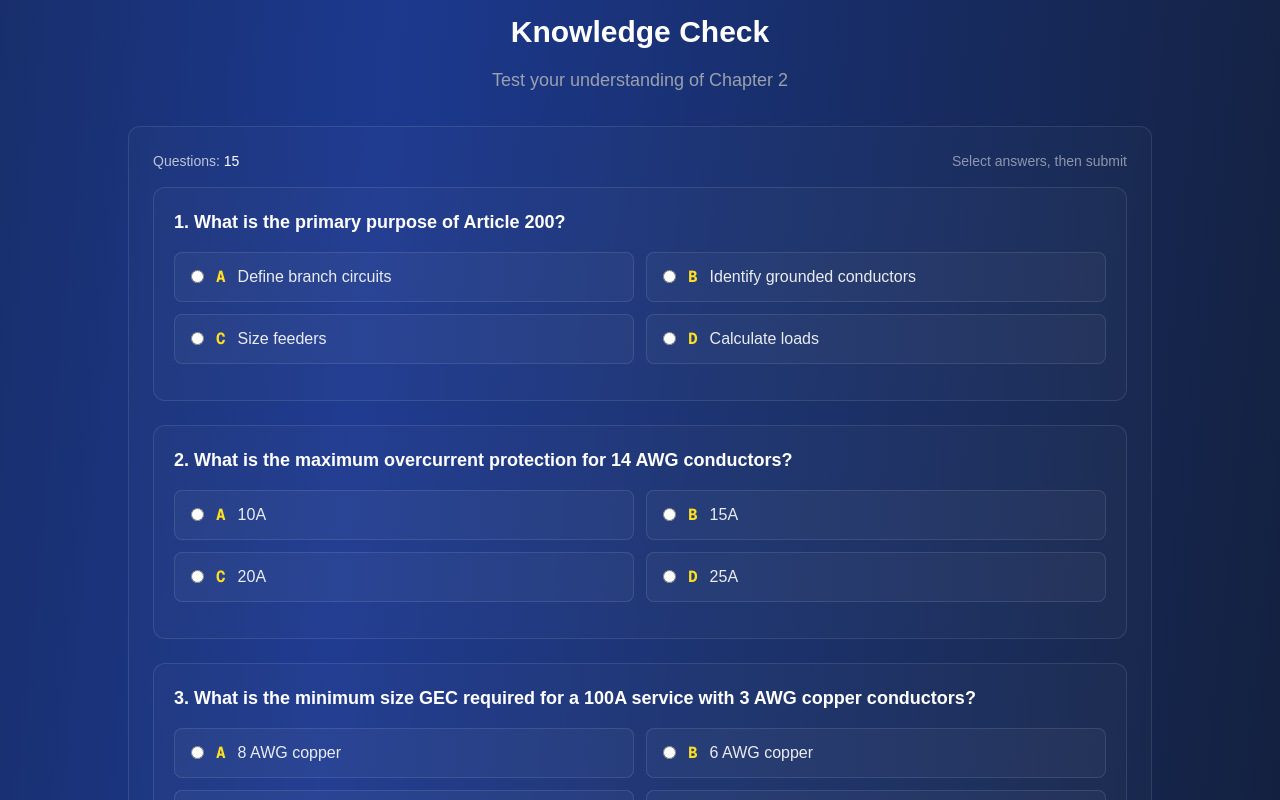
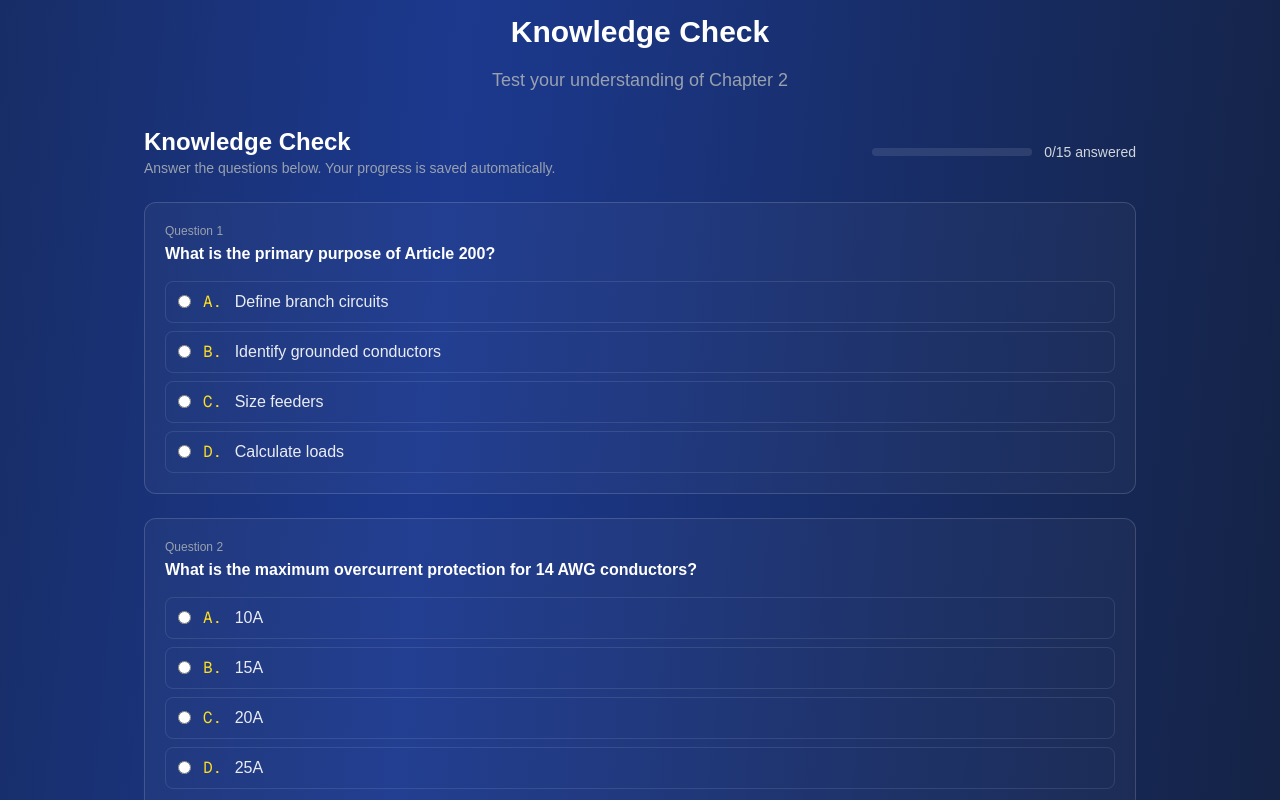
Before and after one commit to tommythorne/ohmwork-guide, a Next.js app: page /modules/module-02 in a window 1280 px wide. Shown: the part 8960-9760 px from the top of the page. Built offline with nearby package versions, Linux system fonts and the light colour scheme.

Commit message:
feat(quiz): add autosave, delayed grading, and pass/fail messaging (<75% retry, ≥75% pass)

```diff
--- a/app/components/Quiz.tsx
+++ b/app/components/Quiz.tsx
@@ -1,147 +1,230 @@
-'use client';
+"use client";
 
-import { useMemo, useState } from 'react';
+import { useEffect, useMemo, useState } from "react";
+import { CheckCircle, XCircle, Percent, RefreshCcw, Save, Send } from "lucide-react";
+// Import the shared types from ModuleTemplate to stay consistent
+import type { QuizQuestion, QuizChoiceKey } from "./ModuleTemplate";
 
-type ChoiceKey = 'A'|'B'|'C'|'D';
-type Choice = { key: ChoiceKey; text: string };
-type Question = {
-  id: number;
-  stem: string;
-  choices: Choice[];
-  answer: ChoiceKey;
-  why: string; // brief NEC explanation
+type Props = {
+  questions: QuizQuestion[];
+  /** Optional: provide your own storage key. If omitted, the component will use the current pathname. */
+  storageKey?: string;
 };
 
-export default function Quiz({ questions }: { questions: Question[] }) {
-  const [selected, setSelected] = useState<Record<number, ChoiceKey | null>>({});
+type StoredState = {
+  selections: Record<number, QuizChoiceKey | null>;
+  submitted: boolean;
+  scorePct: number | null;
+};
+
+const STORAGE_VERSION = 1;
+
+export default function Quiz({ questions, storageKey }: Props) {
+  // Derive a stable storage key from the current route if none is provided
+  const derivedKey = useMemo(() => {
+    if (storageKey) return `quiz:${STORAGE_VERSION}:${storageKey}`;
+    if (typeof window !== "undefined") {
+      return `quiz:${STORAGE_VERSION}:${window.location.pathname}`;
+    }
+    return `quiz:${STORAGE_VERSION}:global`;
+  }, [storageKey]);
+
+  // local state
+  const [selections, setSelections] = useState<Record<number, QuizChoiceKey | null>>(
+    () => Object.fromEntries(questions.map(q => [q.id, null]))
+  );
   const [submitted, setSubmitted] = useState(false);
+  const [scorePct, setScorePct] = useState<number | null>(null);
 
-  const allAnswered = useMemo(() => {
-    if (!questions?.length) return false;
-    return questions.every(q => selected[q.id] != null);
-  }, [questions, selected]);
+  // Load from localStorage
+  useEffect(() => {
+    try {
+      const raw = localStorage.getItem(derivedKey);
+      if (raw) {
+        const parsed = JSON.parse(raw) as StoredState;
+        // Defensive: only adopt ids that exist in the current quiz
+        const allowedIds = new Set(questions.map(q => q.id));
+        const restoredSelections: Record<number, QuizChoiceKey | null> = Object.fromEntries(
+          Object.entries(parsed.selections || {}).filter(([id]) => allowedIds.has(Number(id)))
+        ) as any;
 
-  const { correctCount, percent } = useMemo(() => {
-    if (!questions?.length) return { correctCount: 0, percent: 0 };
-    const right = questions.reduce((acc, q) => {
-      return acc + (selected[q.id] === q.answer ? 1 : 0);
-    }, 0);
-    return {
-      correctCount: right,
-      percent: Math.round((right / questions.length) * 100),
+        setSelections(prev => ({ ...prev, ...restoredSelections }));
+        setSubmitted(Boolean(parsed.submitted));
+        setScorePct(typeof parsed.scorePct === "number" ? parsed.scorePct : null);
+      }
+    } catch {
+      // ignore
+    }
+    // eslint-disable-next-line react-hooks/exhaustive-deps
+  }, [derivedKey]);
+
+  // Persist to localStorage whenever things change
+  useEffect(() => {
+    if (typeof window === "undefined") return;
+    const snapshot: StoredState = {
+      selections,
+      submitted,
+      scorePct,
     };
-  }, [questions, selected]);
+    try {
+      localStorage.setItem(derivedKey, JSON.stringify(snapshot));
+    } catch {
+      // ignore quota errors
+    }
+  }, [derivedKey, selections, submitted, scorePct]);
 
-  const submit = () => setSubmitted(true);
-  const reset = () => {
-    setSelected({});
-    setSubmitted(false);
+  const total = questions.length;
+  const answeredCount = useMemo(
+    () => Object.values(selections).filter(Boolean).length,
+    [selections]
+  );
+
+  const handleSelect = (qid: number, choice: QuizChoiceKey) => {
+    if (submitted) return; // lock after submit
+    setSelections(prev => ({ ...prev, [qid]: choice }));
   };
 
-  const pick = (qid: number, key: ChoiceKey) =>
-    setSelected(prev => ({ ...prev, [qid]: key }));
+  const handleSubmit = () => {
+    // grade
+    let correct = 0;
+    for (const q of questions) {
+      if (selections[q.id] === q.answer) correct++;
+    }
+    const pct = Math.round((correct / total) * 100);
+    setScorePct(pct);
+    setSubmitted(true);
+  };
+
+  const handleReset = () => {
+    setSelections(Object.fromEntries(questions.map(q => [q.id, null])) as Record<
+      number,
+      QuizChoiceKey | null
+    >);
+    setSubmitted(false);
+    setScorePct(null);
+  };
 
   return (
-    <div className="rounded-xl border border-white/10 bg-white/[0.02] p-6">
-      {/* Header / Result */}
-      <div className="flex items-center justify-between mb-4">
-        <div className="text-white/70 text-sm">
-          Questions: <span className="text-white">{questions.length}</span>
+    <div className="max-w-5xl mx-auto px-4">
+      {/* Header / Progress */}
+      <div className="mb-6 flex flex-col md:flex-row md:items-center md:justify-between gap-3">
+        <div>
+          <h3 className="text-2xl font-bold text-white">Knowledge Check</h3>
+          <p className="text-gray-400 text-sm">
+            Answer the questions below. Your progress is saved automatically.
+          </p>
         </div>
-        {submitted ? (
-          <div className={`text-sm font-semibold ${percent >= 70 ? 'text-green-400' : 'text-red-400'}`}>
-            Score: {correctCount}/{questions.length} ({percent}%)
+        <div className="flex items-center gap-3">
+          <div className="w-40 h-2 bg-white/10 rounded-full overflow-hidden">
+            <div
+              className="h-full bg-yellow-400 transition-all duration-300"
+              style={{ width: `${Math.round((answeredCount / total) * 100)}%` }}
+            />
           </div>
-        ) : (
-          <div className="text-white/50 text-sm">Select answers, then submit</div>
-        )}
+          <span className="text-gray-300 text-sm">
+            {answeredCount}/{total} answered
+          </span>
+        </div>
       </div>
 
-      {/* Guidance after submit */}
+      {/* Score banner (after submit) */}
       {submitted && (
         <div
-          className={`mb-6 rounded-lg p-4 border transition-all duration-300 ${
-            percent >= 70
-              ? 'border-green-400/40 bg-green-400/10'
-              : 'border-red-400/40 bg-red-400/10'
+          className={`mb-6 rounded-xl border p-4 ${
+            (scorePct ?? 0) >= 75
+              ? "border-emerald-500/40 bg-emerald-500/10"
+              : "border-red-500/40 bg-red-500/10"
           }`}
         >
-          {percent >= 70 ? (
-            <p className="text-white/90">
-              Nice work — <span className="text-green-400 font-bold">{percent}%</span>. You’re tracking well.
-            </p>
-          ) : (
-            <p className="text-white/90">
-              You scored <span className="text-red-400 font-bold">{percent}%</span>. Review this module and re-test.
-            </p>
-          )}
+          <div className="flex items-center gap-3">
+            <Percent
+              className={`w-5 h-5 ${
+                (scorePct ?? 0) >= 75 ? "text-emerald-400" : "text-red-400"
+              }`}
+            />
+            <div className="text-white/90">
+              <div className="font-bold">
+                Score: {scorePct}% ({scorePct! >= 75 ? "Pass" : "Below 75%"})
+              </div>
+              {scorePct! < 75 ? (
+                <div className="text-sm text-red-300">
+                  Close! Review the sections above and give it another go — you’ve got this.
+                </div>
+              ) : (
+                <div className="text-sm text-emerald-300">Nice work — solid grasp of this chapter.</div>
+              )}
+            </div>
+          </div>
         </div>
       )}
 
       {/* Questions */}
       <div className="space-y-6">
-        {questions.map((q, i) => {
-          const picked = selected[q.id];
-          const isCorrect = submitted && picked === q.answer;
-          const isWrong = submitted && picked && picked !== q.answer;
+        {questions.map((q, idx) => {
+          const userPick = selections[q.id];
+          const showResult = submitted && userPick;
+          const isCorrect = submitted && userPick === q.answer;
 
           return (
             <div
               key={q.id}
-              className={[
-                "rounded-xl border p-5 transition-all duration-300",
-                "bg-white/[0.02] hover:bg-white/[0.04]",
-                submitted
+              className={`rounded-xl border p-5 transition-colors ${
+                showResult
                   ? isCorrect
-                    ? "border-green-400/40"
-                    : isWrong
-                    ? "border-red-400/40"
-                    : "border-white/10"
-                  : "border-white/10"
-              ].join(" ")}
+                    ? "border-emerald-500/40 bg-emerald-500/5"
+                    : "border-red-500/40 bg-red-500/5"
+                  : "border-white/15 bg-white/[0.03]"
+              }`}
             >
-              <div className="text-white font-semibold text-lg mb-4">
-                {i + 1}. {q.stem}
+              <div className="flex items-start justify-between gap-3">
+                <div>
+                  <div className="text-gray-400 text-xs mb-1">Question {idx + 1}</div>
+                  <div className="text-white font-semibold leading-snug">{q.stem}</div>
+                </div>
+
+                {showResult && (
+                  <div className="shrink-0">
+                    {isCorrect ? (
+                      <CheckCircle className="w-5 h-5 text-emerald-400" aria-hidden="true" />
+                    ) : (
+                      <XCircle className="w-5 h-5 text-red-400" aria-hidden="true" />
+                    )}
+                  </div>
+                )}
               </div>
 
-              <div className="grid sm:grid-cols-2 gap-3 mb-4">
-                {q.choices.map((c) => {
-                  const choiceIsCorrect = submitted && c.key === q.answer;
-                  const choiceIsPickedWrong = submitted && picked === c.key && picked !== q.answer;
-
+              <div className="mt-4 grid gap-2">
+                {q.choices.map(c => {
+                  const checked = userPick === c.key;
                   return (
                     <label
                       key={c.key}
-                      className={[
-                        "flex items-center gap-3 rounded-lg border px-4 py-3 cursor-pointer transition",
-                        "bg-white/[0.03] hover:bg-white/[0.06]",
-                        choiceIsCorrect ? "border-green-400/50 bg-green-400/10" : "",
-                        choiceIsPickedWrong ? "border-red-400/50 bg-red-400/10" : "",
-                        !choiceIsCorrect && !choiceIsPickedWrong ? "border-white/10" : ""
-                      ].join(" ")}
+                      className={`flex items-center gap-3 rounded-lg border px-3 py-2 cursor-pointer transition-colors ${
+                        checked ? "border-yellow-400/60 bg-yellow-400/10" : "border-white/10"
+                      } ${submitted ? "opacity-75 cursor-default" : "hover:bg-white/[0.04]"}`}
                     >
                       <input
                         type="radio"
                         name={`q-${q.id}`}
+                        value={c.key}
                         className="accent-yellow-400"
-                        checked={picked === c.key}
-                        onChange={() => pick(q.id, c.key)}
-                        disabled={submitted} // lock after submit
+                        checked={checked || false}
+                        disabled={submitted}
+                        onChange={() => handleSelect(q.id, c.key)}
+                        aria-labelledby={`q-${q.id}-choice-${c.key}`}
                       />
-                      <span className="font-mono text-yellow-300 font-bold">{c.key}</span>
-                      <span className="text-white/90">{c.text}</span>
+                      <span id={`q-${q.id}-choice-${c.key}`} className="text-white/90">
+                        <span className="font-mono text-yellow-300 mr-2">{c.key}.</span> {c.text}
+                      </span>
                     </label>
                   );
                 })}
               </div>
 
-              {/* Inline explanation for wrong answers after submit */}
-              {submitted && isWrong && (
-                <div className="mt-3 rounded-lg border border-yellow-400/40 bg-yellow-400/10 p-3">
-                  <div className="font-mono text-sm mb-1">
-                    Correct: <span className="text-green-400 font-bold">{q.answer}</span>
-                  </div>
-                  <div className="text-white/90 text-sm">{q.why}</div>
+              {/* Explanation only AFTER submit */}
+              {submitted && (
+                <div className="mt-3 text-sm text-gray-300">
+                  <span className="font-semibold text-white">Why:</span> {q.why}
                 </div>
               )}
             </div>
@@ -150,23 +233,30 @@ export default function Quiz({ questions }: { questions: Question[] }) {
       </div>
 
       {/* Actions */}
-      <div className="flex flex-wrap gap-3 mt-6">
-        {!submitted ? (
-          <button
-            onClick={submit}
-            disabled={!allAnswered}
-            className="rounded-lg bg-green-500 text-black font-bold px-6 py-3 disabled:opacity-40 hover:bg-green-400 transition"
-          >
-            Submit Answers
-          </button>
-        ) : (
-          <button
-            onClick={reset}
-            className="rounded-lg bg-yellow-400 text-black font-bold px-6 py-3 hover:bg-yellow-300 transition"
-          >
-            Reset Quiz
-          </button>
-        )}
+      <div className="mt-6 flex flex-col sm:flex-row gap-3">
+        <button
+          onClick={handleSubmit}
+          disabled={submitted}
+          className={`inline-flex items-center justify-center gap-2 rounded-xl px-4 py-2 font-semibold transition
+            ${submitted ? "bg-white/10 text-gray-400 cursor-not-allowed" : "bg-yellow-400 text-black hover:bg-yellow-300"}`}
+        >
+          <Send className="w-4 h-4" />
+          Submit Answers
+        </button>
+
+        <button
+          onClick={handleReset}
+          className="inline-flex items-center justify-center gap-2 rounded-xl px-4 py-2 font-semibold border border-white/20 text-white hover:bg-white/[0.06] transition"
+          title="Clear selections and try again"
+        >
+          <RefreshCcw className="w-4 h-4" />
+          Reset Quiz
+        </button>
+
+        <div className="ml-auto flex items-center gap-2 text-gray-400 text-sm">
+          <Save className="w-4 h-4" />
+          Progress autosaves
+        </div>
       </div>
     </div>
   );
```
